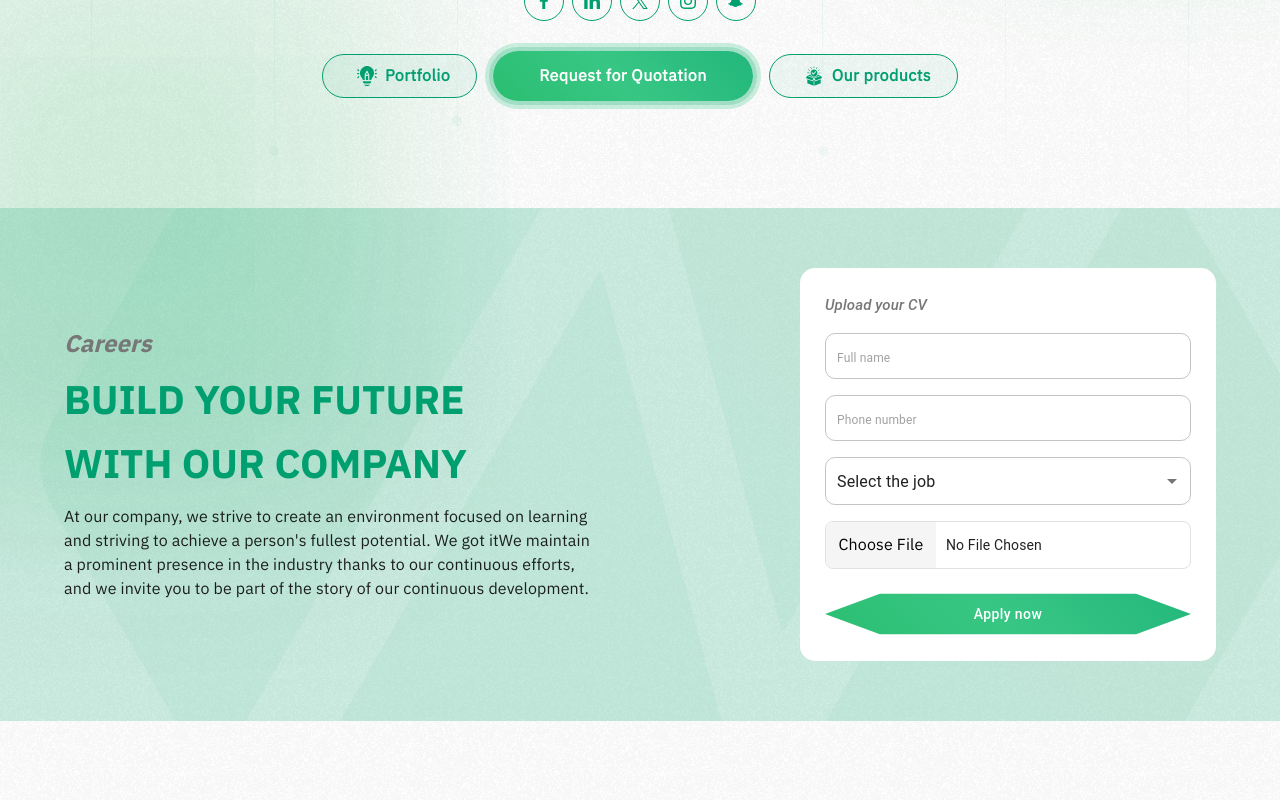
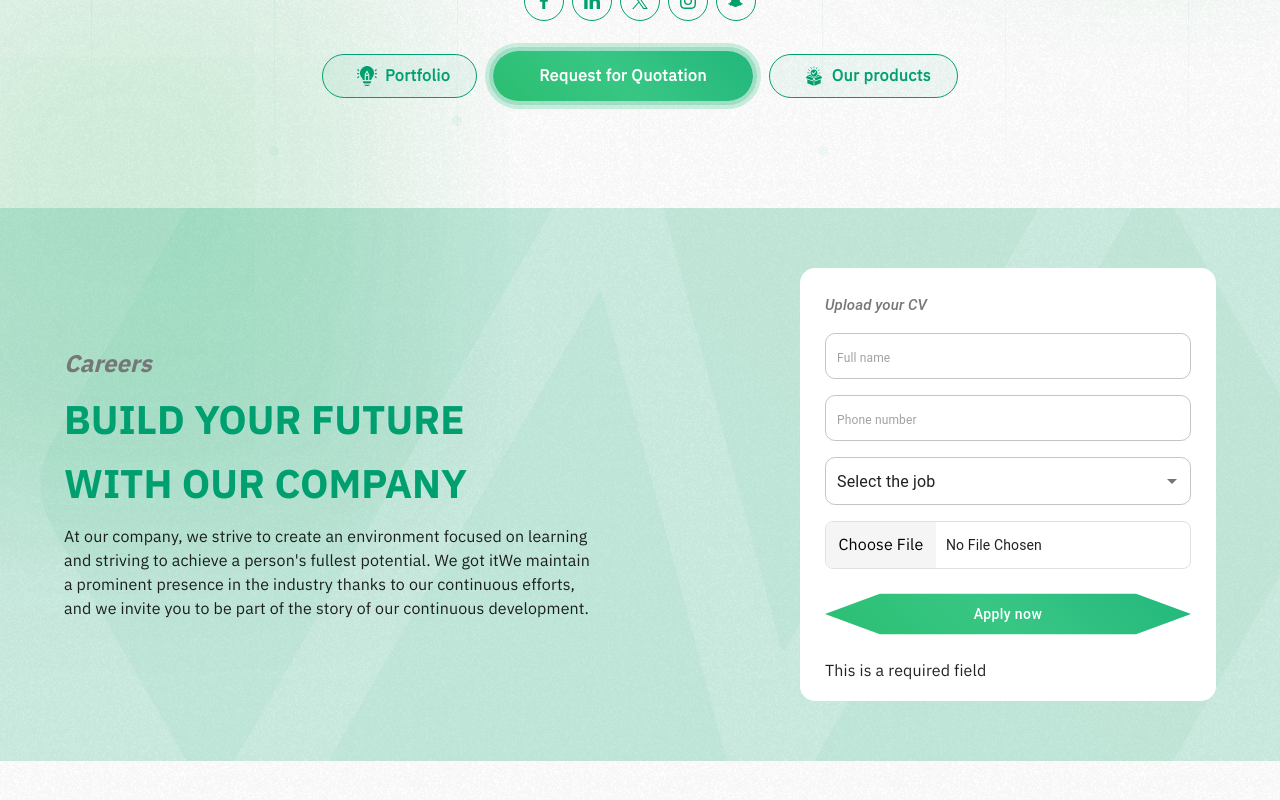
Before and after one commit to ZXMohamed/Nami-Software-Solutions-clone, a React (Vite) app: page / in a window 1280 px wide. Shown: the part 452-1252 px from the top of the page. Built offline with nearby package versions, Linux system fonts and the light colour scheme.

Commit message:
careers no-form-handling no-recaptcha

```diff
--- a/src/componants/careers.jsx
+++ b/src/componants/careers.jsx
@@ -31,6 +31,7 @@
                         </Select>
                         <Fileinput/>
                         <Button variant='contained' disableRipple>Apply now</Button>
+                        <Typography>This is a required field</Typography>
                     </Stack>
                 </Grid>
             </Grid>
--- a/src/sass/main.scss
+++ b/src/sass/main.scss
@@ -389,7 +389,10 @@
             @extend %animatedBG;
             height: 58px;
         }
-
+        p{
+            font-family: "Plexnormal";
+            font-size: 16px;
+        }
         @media screen and (max-width:992px) {
             width: 100%;
             margin-top: 20px;
```
